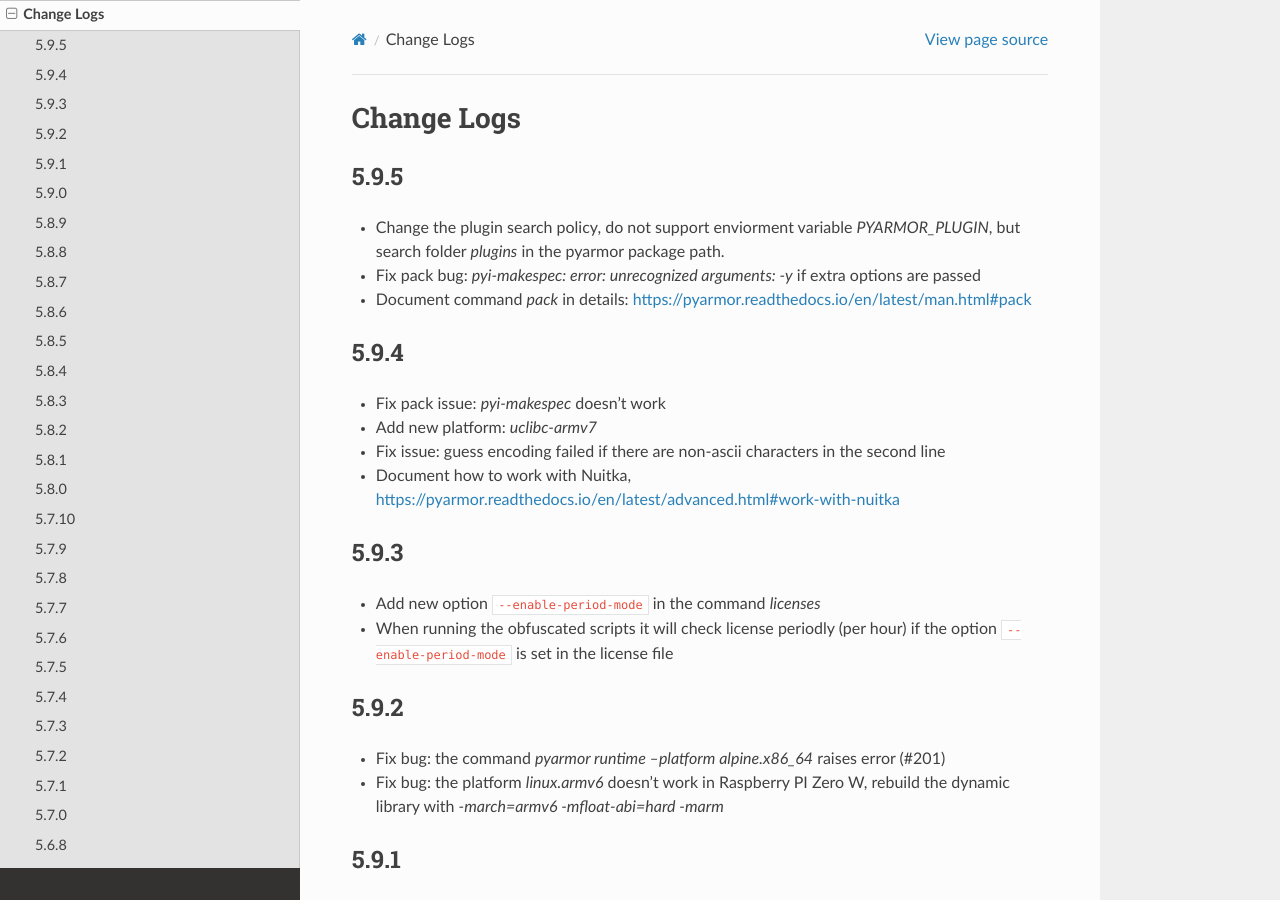
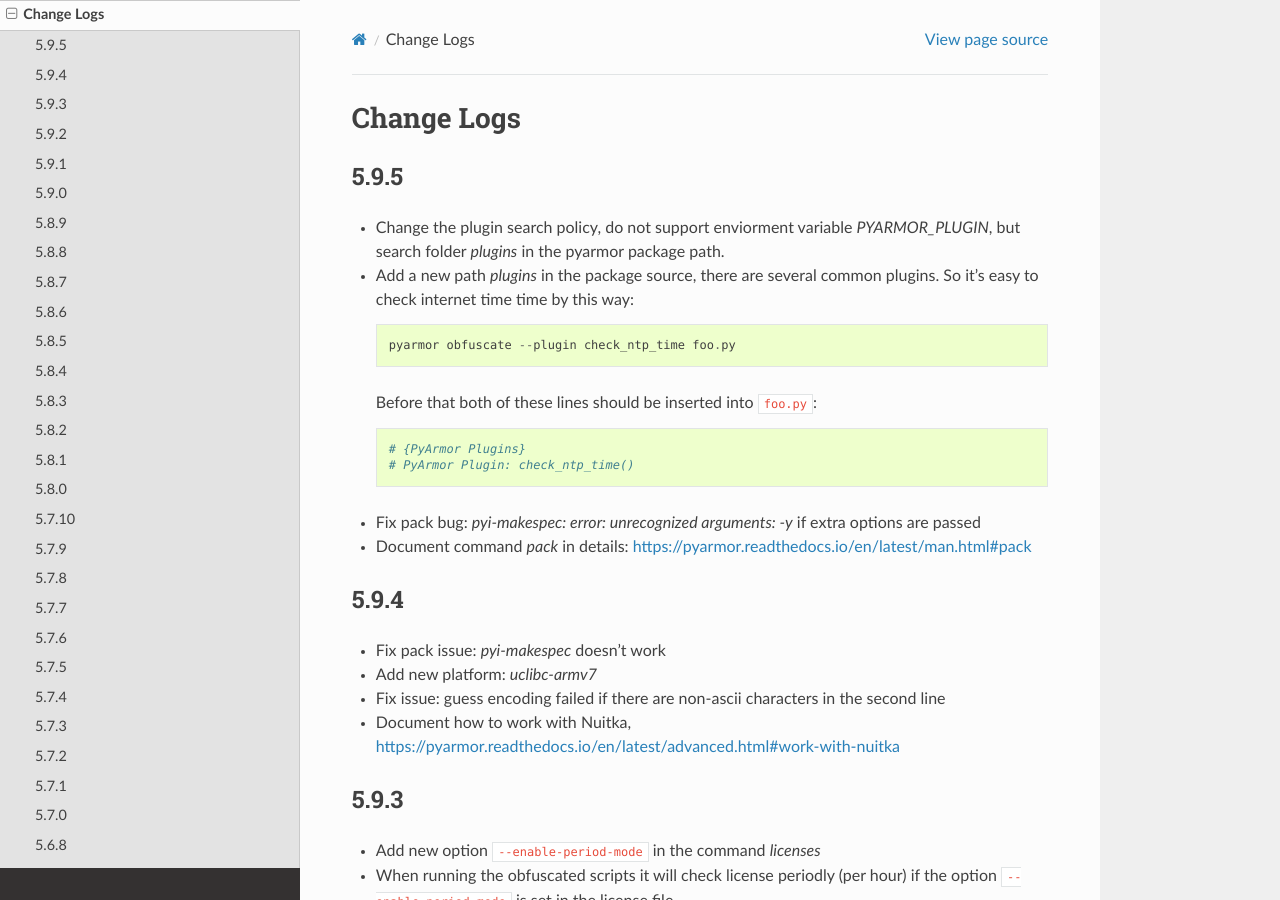
Before and after one commit to dashingsoft/pyarmor, a Sphinx documentation site: the page built from docs/change-logs.rst, in a window 1280 px wide and 900 px high. Built offline with Sphinx 7.4.7 and the Read the Docs theme 2.0.0, drawn with Linux system fonts in a browser that asks for light colours.

Commit message:
Add change log

```diff
--- a/docs/change-logs.rst
+++ b/docs/change-logs.rst
@@ -7,6 +7,16 @@
 -----
 * Change the plugin search policy, do not support enviorment variable
   `PYARMOR_PLUGIN`, but search folder `plugins` in the pyarmor package path.
+* Add a new path `plugins` in the package source, there are several common
+  plugins. So it's easy to check internet time time by this way::
+
+      pyarmor obfuscate --plugin check_ntp_time foo.py
+
+  Before that both of these lines should be inserted into ``foo.py``::
+
+      # {PyArmor Plugins}
+      # PyArmor Plugin: check_ntp_time()
+
 * Fix pack bug: `pyi-makespec: error: unrecognized arguments: -y` if
   extra options are passed
 * Document command `pack` in details:
```
